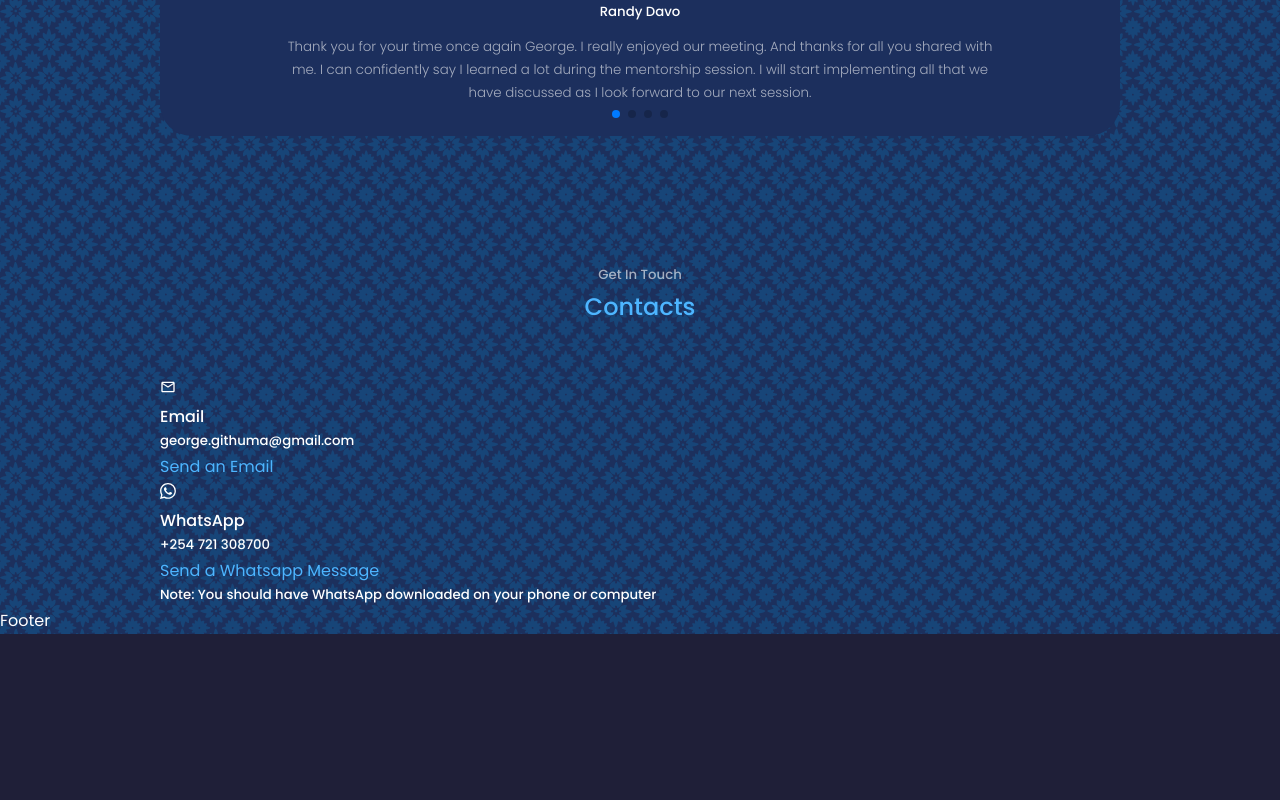
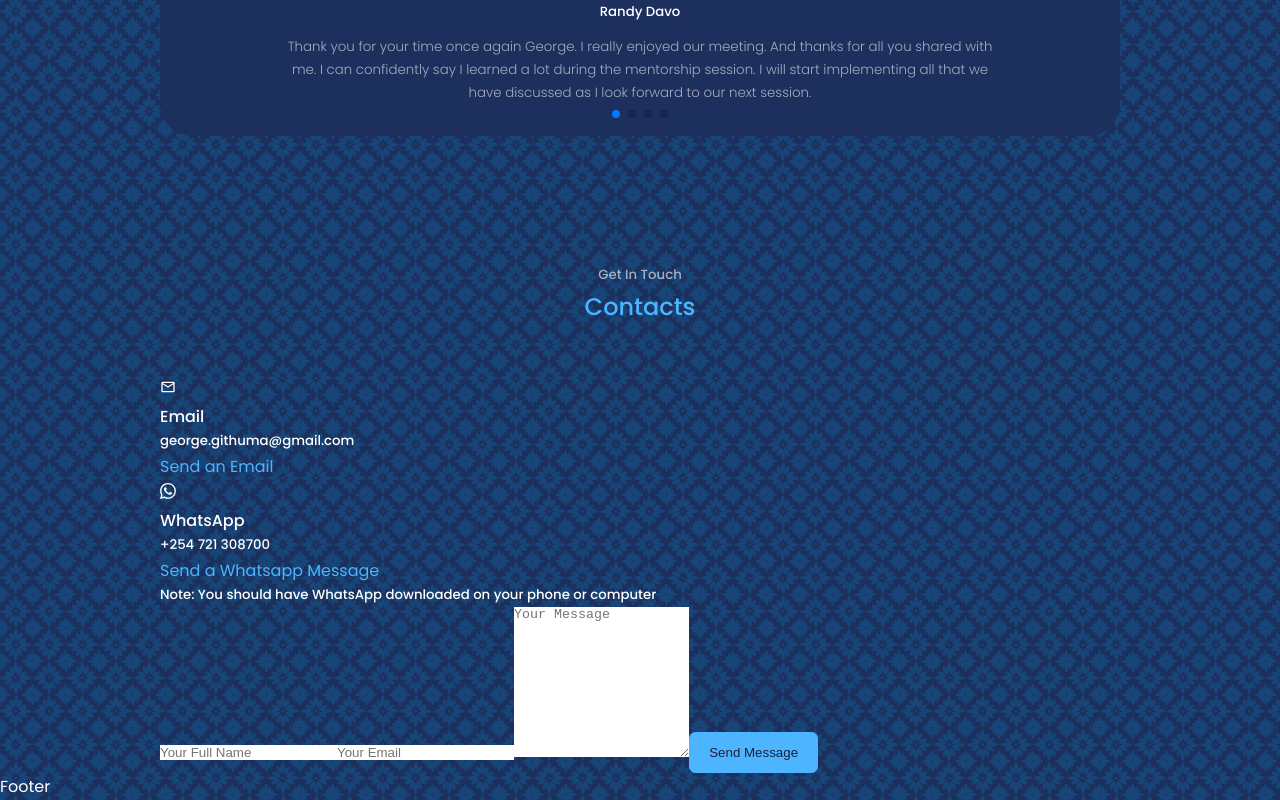
Before and after one commit to Gitthuma/george-githuma-portfolio-website, a React (Create React App) app: page / in a window 1280 px wide. Shown: the part 4322-5122 px from the top of the page. Before the commit the page ends 4956 px from the top, so only its background shows below. Built offline with nearby package versions, Linux system fonts and the light colour scheme.

Commit message:
Created form for contact

```diff
--- a/src/Components/Contacts/Contacts.jsx
+++ b/src/Components/Contacts/Contacts.jsx
@@ -14,6 +14,8 @@ function Contacts() {
       <h2>Contacts</h2>
 
       <div className="container contacts__container">
+
+        {/*Contact Option*/}
 
         <div className="contacts__options">
 
@@ -34,6 +36,16 @@ function Contacts() {
 
         </div>
 
+        {/*Form*/}
+
+        <form action="">
+          <input type="text" name='name' placeholder='Your Full Name' required />
+          <input type="email" name='email' placeholder='Your Email' required />
+          <textarea name="message" rows="10" placeholder='Your Message' required ></textarea>
+          <button type='submit' className='btn btn-primary'>Send Message</button>
+        </form>
+
+
       </div>
 
     </section>
```
